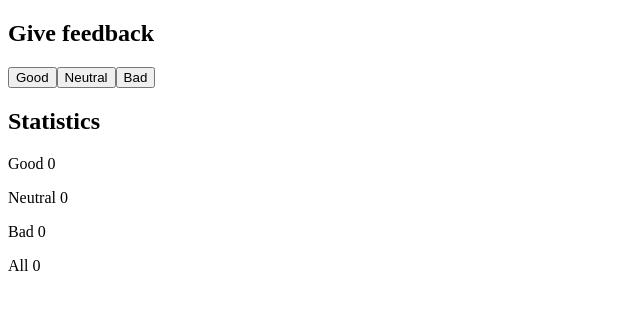
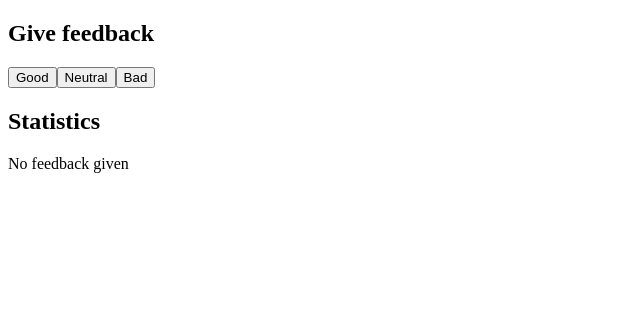
Before and after one commit to fadrian06-practices/unicafe, a React (Create React App) app: page / in a window 1280 px wide. Shown: the top 310 px of the page, without its empty margins (0-640 px from the left). Built offline with nearby package versions, Linux system fonts and the light colour scheme.

Commit message:
1.9: unicafe, step 4

```diff
--- a/src/App.jsx
+++ b/src/App.jsx
@@ -6,12 +6,13 @@ const Statistics = ({ good, neutral, bad }) => {
   return (
     <>
       <h2>Statistics</h2>
-      <p>Good {good}</p>
-      <p>Neutral {neutral}</p>
-      <p>Bad {bad}</p>
-      <p>All {all}</p>
+      {all === 0 && <p>No feedback given</p>}
       {all > 0 && (
         <>
+          <p>Good {good}</p>
+          <p>Neutral {neutral}</p>
+          <p>Bad {bad}</p>
+          <p>All {all}</p>
           <p>Average {Math.abs((good + bad * -1) / all)}</p>
           <p>Positive {(good / all) * 100} %</p>
         </>
```
